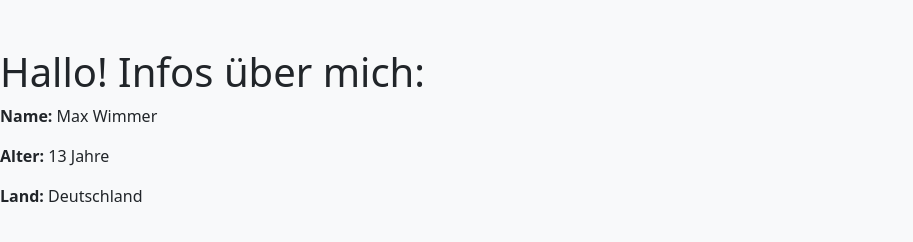
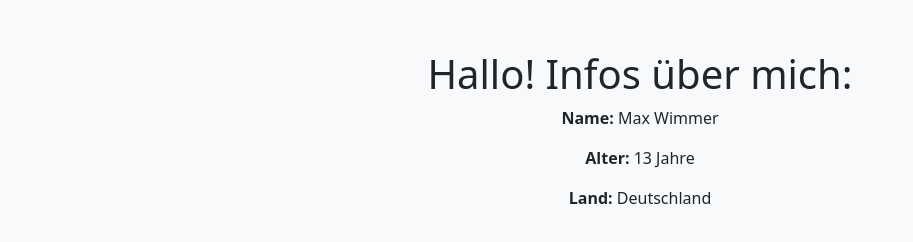
Before and after one commit to MaximanuME/maximanume.github.io, a plain HTML site: page index.html in a window 1280 px wide. Shown: the whole page, without its empty margins (0-913 px from the left). Drawn offline with nearby package versions, Linux system fonts and the light colour scheme.

Commit message:
Update index.html

```diff
--- a/index.html
+++ b/index.html
@@ -13,11 +13,14 @@
         body {
             background-color: #f8f9fa;
         }
+        .container {
+            margin-top: 50px;
+        }
     </style>
 </head>
 <body>
 
-    <div class="mt-5">
+    <div class="container text-center">
         <h1>Hallo! Infos über mich:</h1>
         <p><strong>Name:</strong> Max Wimmer</p>
         <p><strong>Alter:</strong> 13 Jahre</p>
```
